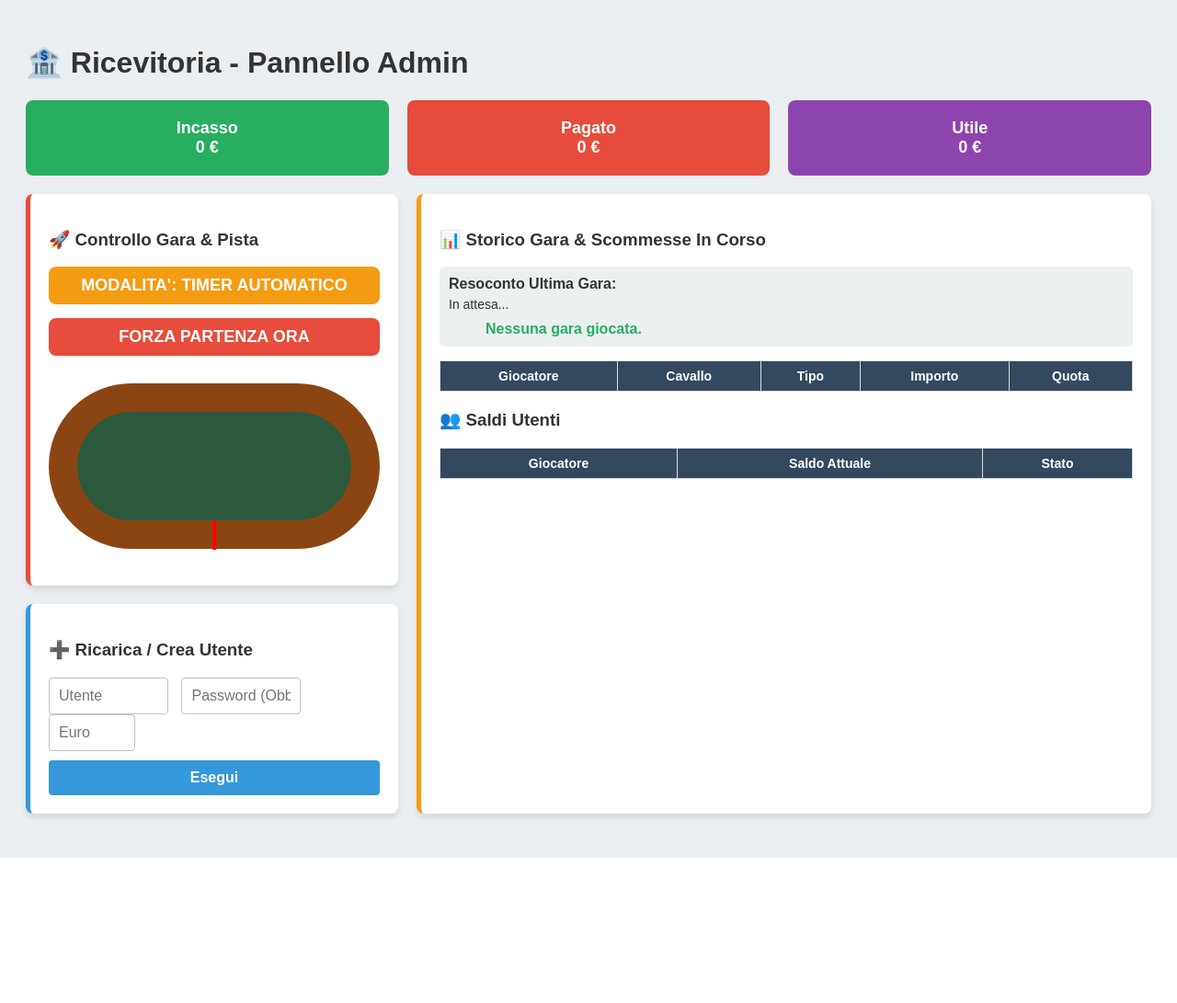
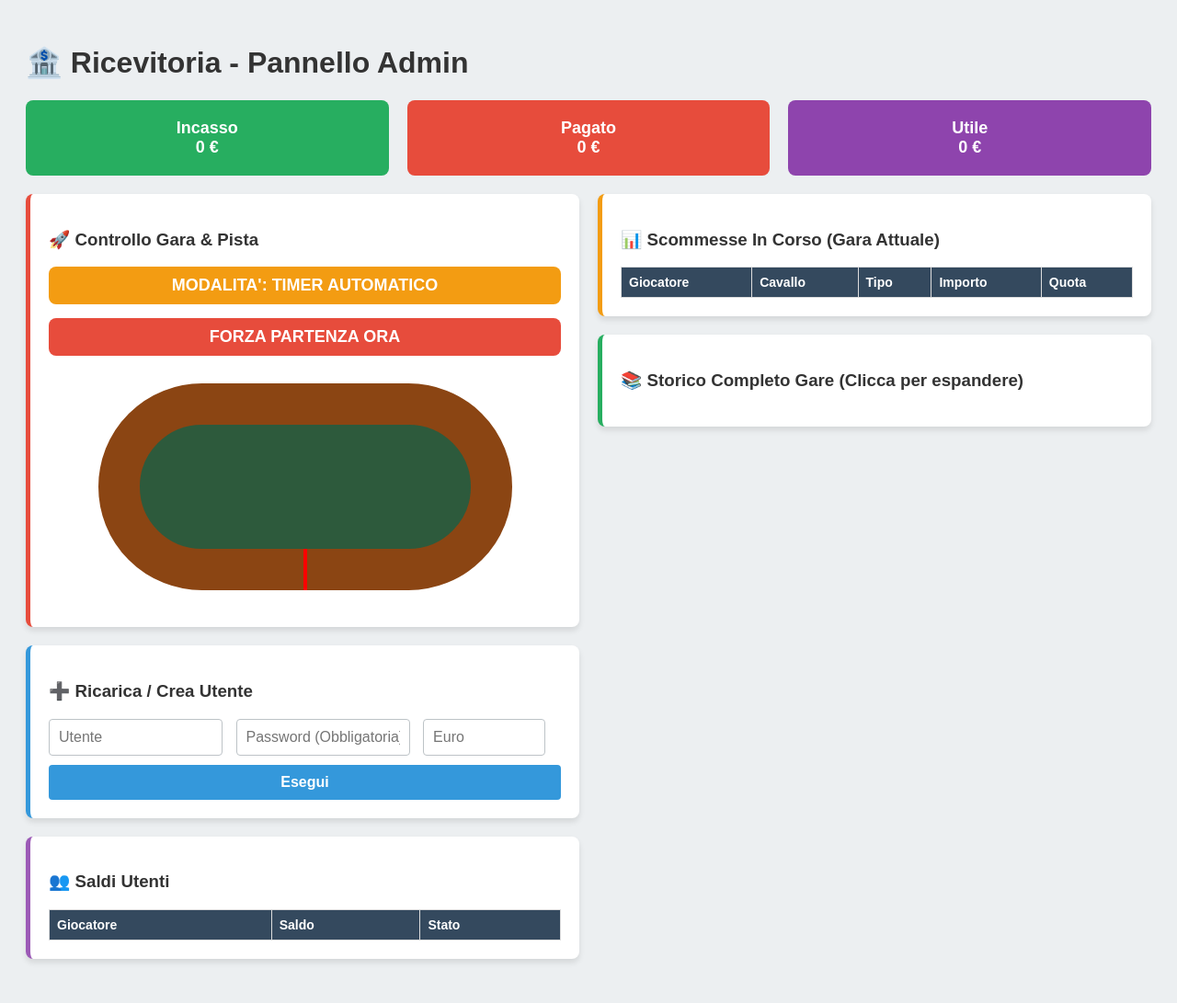
Before and after one commit to pietrolmb/bet-horses-app, a Flask app: page /admin in a window 1280 px wide. Shown: the whole page at 92% size. Before the commit the page ends 933 px from the top, so only its background shows below. Run offline with Flask 3, Linux system fonts and the light colour scheme; lists and menus that the app fills with data are empty; some libraries are stand-ins or nearby versions.

Commit message:
admin.html

```diff
--- a/templates/admin.html
+++ b/templates/admin.html
@@ -13,17 +13,17 @@
         .btn-forza { background: #e74c3c; width: 100%; font-size: 18px; padding: 10px; margin-top: 5px; border-radius: 8px;}
         .btn-toggle { background: #f39c12; width: 100%; font-size: 18px; padding: 10px; margin-bottom: 10px; border-radius: 8px;}
         table { width: 100%; border-collapse: collapse; margin-top: 15px; }
-        th, td { padding: 8px; border: 1px solid #ddd; text-align: center; font-size:14px;}
+        th, td { padding: 8px; border: 1px solid #ddd; text-align: left; font-size:14px;}
         th { background: #34495e; color: white; }
 
-        /* Pista Admin con Matematica Corretta */
-        #pista-container {
-            width: 400px; height: 200px; background: #2d5a3c; border-radius: 125px;
-            position: relative; border: 35px solid #8B4513; margin: auto; overflow:visible; zoom: 0.9;
-            box-sizing: border-box; z-index: 1;
-        }
-        .traguardo { position: absolute; bottom: -35px; left: 50%; width: 4px; height: 35px; background: red; transform: translateX(-50%);}
-        .cavallo { width: 14px; height: 14px; border-radius: 50%; position: absolute; border: 1px solid #fff; font-size: 8px; font-weight: bold; color: black; display: flex; align-items: center; justify-content: center; z-index: 20;}
+        #pista-container { width: 450px; height: 225px; background: #2d5a3c; border-radius: 125px; position: relative; border: 45px solid #8B4513; margin: auto; overflow:visible; box-sizing: border-box; z-index: 1;}
+        .traguardo { position: absolute; bottom: -45px; left: 50%; width: 4px; height: 45px; background: red; transform: translateX(-50%);}
+        .cavallo { width: 14px; height: 14px; border-radius: 50%; position: absolute; border: 1px solid #fff; font-size: 8px; font-weight: bold; color: black; display: flex; align-items: center; justify-content: center; z-index: 20; transition: all 0.12s linear;}
+
+        .race-history-card { background: #fdfdfd; border: 1px solid #ccc; border-radius: 5px; margin-bottom: 10px; }
+        .race-title { background: #bdc3c7; padding: 10px; cursor: pointer; font-weight: bold; margin: 0; }
+        .race-title:hover { background: #aeb6bf; }
+        .race-details { padding: 15px; border-top: 1px solid #ccc; display: none; }
     </style>
 </head>
 <body>
@@ -41,7 +41,6 @@
                 <h3>🚀 Controllo Gara & Pista</h3>
                 <button class="btn-toggle" id="btn-switch-timer" onclick="toggleTimer()">MODALITA': TIMER AUTOMATICO</button>
                 <button class="btn-forza" onclick="forzaPartenza()">FORZA PARTENZA ORA</button>
-
                 <div style="margin-top:30px; margin-bottom:20px;">
                     <div id="pista-container"><div class="traguardo"></div></div>
                 </div>
@@ -54,48 +53,55 @@
                 <input type="number" id="importo" placeholder="Euro" style="width: 20%;">
                 <button onclick="gestioneSoldi()" style="margin-top: 10px; width: 100%;">Esegui</button>
             </div>
+
+            <div class="card" style="border-left: 5px solid #9b59b6;">
+                <h3>👥 Saldi Utenti</h3>
+                <table id="tabella-utenti">
+                    <thead><tr><th>Giocatore</th><th>Saldo</th><th>Stato</th></tr></thead>
+                    <tbody></tbody>
+                </table>
+            </div>
         </div>
 
-        <div class="card" style="flex: 2; border-left: 5px solid #f39c12;">
-            <h3>📊 Storico Gara & Scommesse In Corso</h3>
-
-            <div style="background:#ecf0f1; padding:10px; border-radius:5px; margin-bottom:15px;">
-                <h4 style="margin:0 0 5px 0;">Resoconto Ultima Gara:</h4>
-                <div id="quote-gara" style="font-size: 14px; margin-bottom: 10px;">In attesa...</div>
-                <ul id="lista-vincitori" style="margin:0; color:#27ae60; font-weight:bold;">Nessuna gara giocata.</ul>
+        <div style="flex: 1;">
+            <div class="card" style="border-left: 5px solid #f39c12;">
+                <h3>📊 Scommesse In Corso (Gara Attuale)</h3>
+                <table id="tabella-scommesse">
+                    <thead><tr><th>Giocatore</th><th>Cavallo</th><th>Tipo</th><th>Importo</th><th>Quota</th></tr></thead>
+                    <tbody></tbody>
+                </table>
             </div>
 
-            <table id="tabella-scommesse">
-                <thead><tr><th>Giocatore</th><th>Cavallo</th><th>Tipo</th><th>Importo</th><th>Quota</th></tr></thead>
-                <tbody></tbody>
-            </table>
-
-            <h3 style="margin-top:20px;">👥 Saldi Utenti</h3>
-            <table id="tabella-utenti">
-                <thead><tr><th>Giocatore</th><th>Saldo Attuale</th><th>Stato</th></tr></thead>
-                <tbody></tbody>
-            </table>
+            <div class="card" style="border-left: 5px solid #27ae60;">
+                <h3>📚 Storico Completo Gare (Clicca per espandere)</h3>
+                <div id="storico-gare-container" style="max-height: 500px; overflow-y: auto;">
+                    </div>
+            </div>
         </div>
     </div>
 
     <script>
         const socket = io();
         let cavalliElements = {};
+        let openAccordions = {}; // Ricorda quali schede sono aperte
         socket.emit('request_update');
+
+        function toggleRace(id) {
+            const el = document.getElementById('dettagli-gara-' + id);
+            if(el.style.display === 'none' || el.style.display === '') {
+                el.style.display = 'block'; openAccordions[id] = true;
+            } else {
+                el.style.display = 'none'; openAccordions[id] = false;
+            }
+        }
 
         function gestioneSoldi() {
             const user = document.getElementById('nuovo-user').value.trim();
             const pass = document.getElementById('nuova-pass').value.trim();
             const amt = document.getElementById('importo').value;
-
-            if(user === "" || pass === "" || amt === "") {
-                alert("Devi compilare tutti i campi: Utente, Password ed Euro!");
-                return;
-            }
-
+            if(user === "" || pass === "" || amt === "") { alert("Campi vuoti!"); return; }
             socket.emit('admin_update_wallet', {user: user, password: pass, amount: parseInt(amt)});
-            document.getElementById('importo').value = "";
-            alert("Operazione completata con successo!");
+            document.getElementById('importo').value = ""; alert("Completato!");
         }
 
         function forzaPartenza() { socket.emit('admin_force_start'); }
@@ -114,26 +120,35 @@
                 btnToggle.innerText = "MODALITA': MANUALE"; btnToggle.style.background = "#e67e22";
             }
 
-            if(s.history.length > 0) {
-                const ultima = s.history[s.history.length - 1];
-                document.getElementById('quote-gara').innerHTML = `
-                    <span style="color:#d35400;">1°</span> ${ultima.primo} (Q: ${ultima.q_primo}) |
-                    <span style="color:#d35400;">Ultimo</span> ${ultima.ultimo} (Q: ${ultima.q_ultimo}) <br>
-                    <b>Accoppiata Combinata:</b> ${ultima.q_accoppiata} | <b>Trio Secco:</b> ${ultima.q_trio}
-                `;
-                const ul = document.getElementById('lista-vincitori');
-                ul.innerHTML = ultima.vincitori.length === 0 ? "<li>Nessun giocatore ha vinto.</li>" : "";
-                ultima.vincitori.forEach(v => ul.innerHTML += `<li>${v.user} vince ${v.vincita}€ (${v.tipo})</li>`);
-            }
+            // Popola Storico Gare Cliccabile
+            const contStorico = document.getElementById('storico-gare-container');
+            contStorico.innerHTML = s.history.length === 0 ? "<p>Nessuna gara conclusa.</p>" : "";
+            s.history.slice().reverse().forEach(h => {
+                const isOpen = openAccordions[h.gara_num] ? "block" : "none";
+                let html = `
+                <div class="race-history-card">
+                    <p class="race-title" onclick="toggleRace(${h.gara_num})">🏁 Gara N° ${h.gara_num} | Vince: ${h.primo.split('-')[1]} ▼</p>
+                    <div id="dettagli-gara-${h.gara_num}" class="race-details" style="display: ${isOpen};">
+                        <p><b>1°</b> ${h.primo} (Q: ${h.q_primo})<br>
+                        <b>Ultimo:</b> ${h.ultimo} (Q: ${h.q_ultimo})</p>
+                        <h4 style="margin-bottom:5px; color:#2980b9;">Scommesse piazzate in questa gara:</h4>
+                        <ul style="margin-top:0; font-size:14px;">`;
+                if(h.scommesse.length === 0) html += `<li>Nessuna scommessa registrata.</li>`;
+                h.scommesse.forEach(b => {
+                    html += `<li><b>${b.user}</b> -> ${b.amount}€ su N°${b.horse_id} (${b.type}) a quota ${b.quota}</li>`;
+                });
+                html += `</ul></div></div>`;
+                contStorico.innerHTML += html;
+            });
 
             const tbodyScommesse = document.querySelector('#tabella-scommesse tbody');
-            tbodyScommesse.innerHTML = r.bets.length === 0 ? '<tr><td colspan="5">Nessuna scommessa in questa gara.</td></tr>' : "";
-            r.bets.forEach(b => tbodyScommesse.innerHTML += `<tr><td><b>${b.user}</b></td><td>N°${b.horse_id} - ${b.horse_nome}</td><td>${b.type}</td><td style="color:green;">${b.amount} €</td><td>${b.quota}</td></tr>`);
+            tbodyScommesse.innerHTML = r.bets.length === 0 ? '<tr><td colspan="5">Nessuna scommessa in corso.</td></tr>' : "";
+            r.bets.forEach(b => tbodyScommesse.innerHTML += `<tr><td><b>${b.user}</b></td><td>N°${b.horse_id}</td><td>${b.type}</td><td style="color:green;">${b.amount} €</td><td>${b.quota}</td></tr>`);
 
             const tbodyUtenti = document.querySelector('#tabella-utenti tbody');
-            tbodyUtenti.innerHTML = Object.keys(s.users).length === 0 ? '<tr><td colspan="3">Nessun utente creato.</td></tr>' : "";
+            tbodyUtenti.innerHTML = Object.keys(s.users).length === 0 ? '<tr><td colspan="3">Nessun utente.</td></tr>' : "";
             for (const [nomeUtente, datiUtente] of Object.entries(s.users)) {
-                const isOnline = s.online_users.includes(nomeUtente) ? "🟢 Online" : "⚪ Offline";
+                const isOnline = s.online_users.includes(nomeUtente) ? "🟢 On" : "⚪ Off";
                 tbodyUtenti.innerHTML += `<tr><td><b>${nomeUtente}</b></td><td>${datiUtente.wallet} €</td><td>${isOnline}</td></tr>`;
             }
 
@@ -149,10 +164,10 @@
                     pista.appendChild(d);
                     cavalliElements[h.id] = d;
 
-                    const centerX = 165;
-                    const centerY = 65;
-                    const laneX = 180 - (index * 2.5);
-                    const laneY = 80 - (index * 2.5);
+                    const centerX = 225;
+                    const centerY = 112.5;
+                    const laneX = 217 - (index * 3);
+                    const laneY = 105 - (index * 3);
                     const startX = centerX + laneX * Math.cos(Math.PI / 2);
                     const startY = centerY + laneY * Math.sin(Math.PI / 2);
                     d.style.left = (startX - 7) + 'px'; d.style.top = (startY - 7) + 'px';
@@ -163,10 +178,10 @@
         socket.on('race_update', (pos) => {
             let index = 0;
             Object.keys(pos).forEach(id => {
-                const centerX = 165;
-                const centerY = 65;
-                const laneX = 180 - (index * 2.5);
-                const laneY = 80 - (index * 2.5);
+                const centerX = 225;
+                const centerY = 112.5;
+                const laneX = 217 - (index * 3);
+                const laneY = 105 - (index * 3);
                 const x = centerX + laneX * Math.cos(pos[id] + Math.PI / 2);
                 const y = centerY + laneY * Math.sin(pos[id] + Math.PI / 2);
                 if(cavalliElements[id]) { cavalliElements[id].style.left = (x - 7) +'px'; cavalliElements[id].style.top = (y - 7) +'px'; }
```
